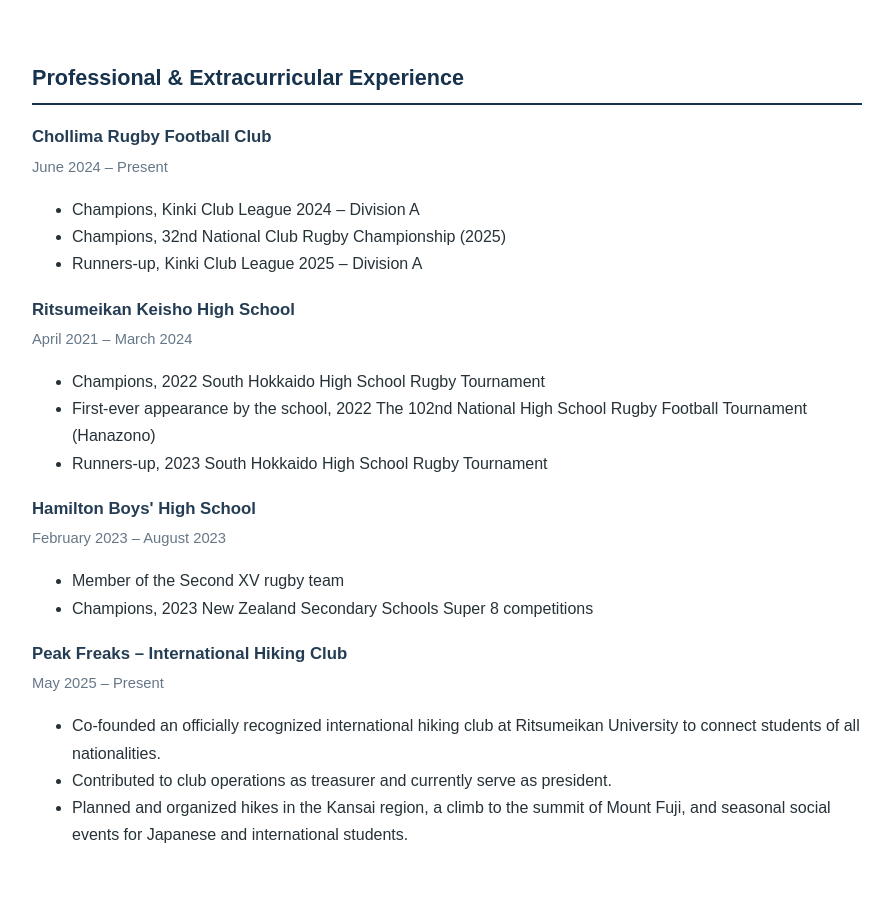
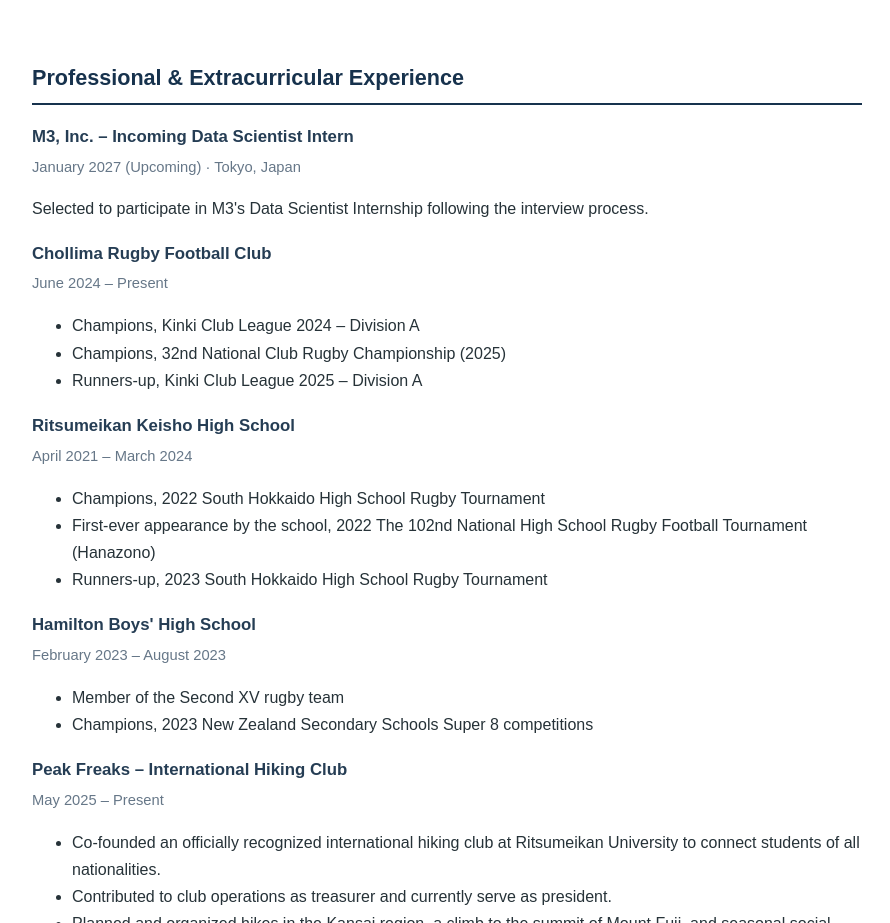
Before and after one commit to KoseiHoriJP/KoseiHoriJP.github.io, a plain HTML site: page index.html in a window 1280 px wide. Shown: the part 3240-4163 px from the top of the page, without its empty margins (193-1083 px from the left). Drawn offline with Linux system fonts and the light colour scheme.

Commit message:
Add confirmed upcoming M3 Data Scientist internship in Tokyo

```diff
--- a/index.html
+++ b/index.html
@@ -783,6 +783,23 @@
                     Professional & Extracurricular Experience
                 </h2>
 
+                <!-- Confirmed internship, scheduled to begin in January 2027 -->
+                <article class="item">
+                    <h3 data-en="M3, Inc. – Incoming Data Scientist Intern"
+                        data-ja="エムスリー株式会社 – データサイエンティストインターン（参加決定）">
+                        M3, Inc. – Incoming Data Scientist Intern
+                    </h3>
+                    <p class="date"
+                       data-en="January 2027 (Upcoming) · Tokyo, Japan"
+                       data-ja="2027年1月（参加予定）・東京都">
+                        January 2027 (Upcoming) · Tokyo, Japan
+                    </p>
+                    <p data-en="Selected to participate in M3's Data Scientist Internship following the interview process."
+                       data-ja="面接選考を経て、エムスリーのデータサイエンティストインターンへの参加が決定しました。">
+                        Selected to participate in M3's Data Scientist Internship following the interview process.
+                    </p>
+                </article>
+
                 <article class="item">
                     <h3 data-en="Chollima Rugby Football Club"
                         data-ja="大阪闘球団千里馬クラブ">
```
